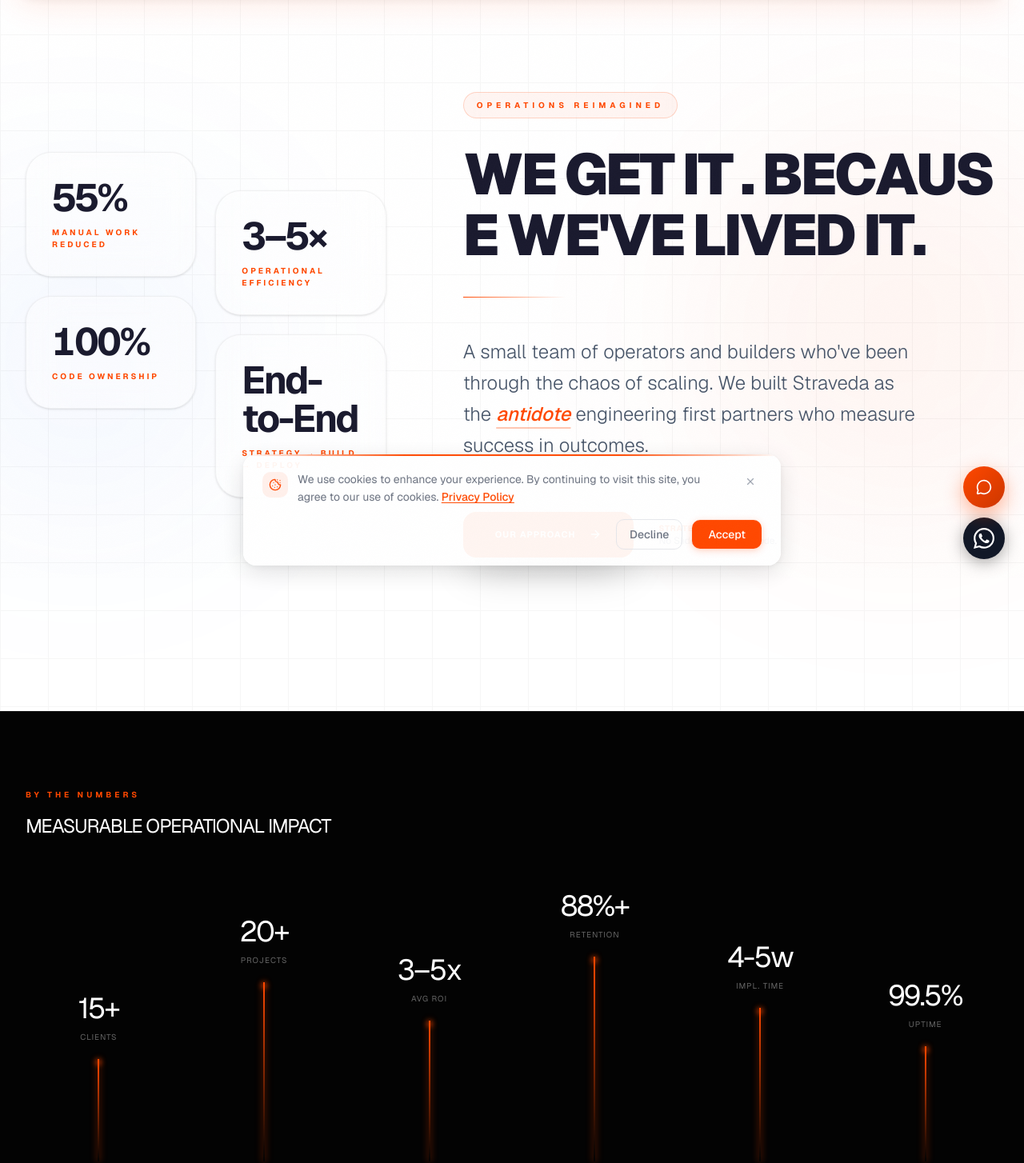
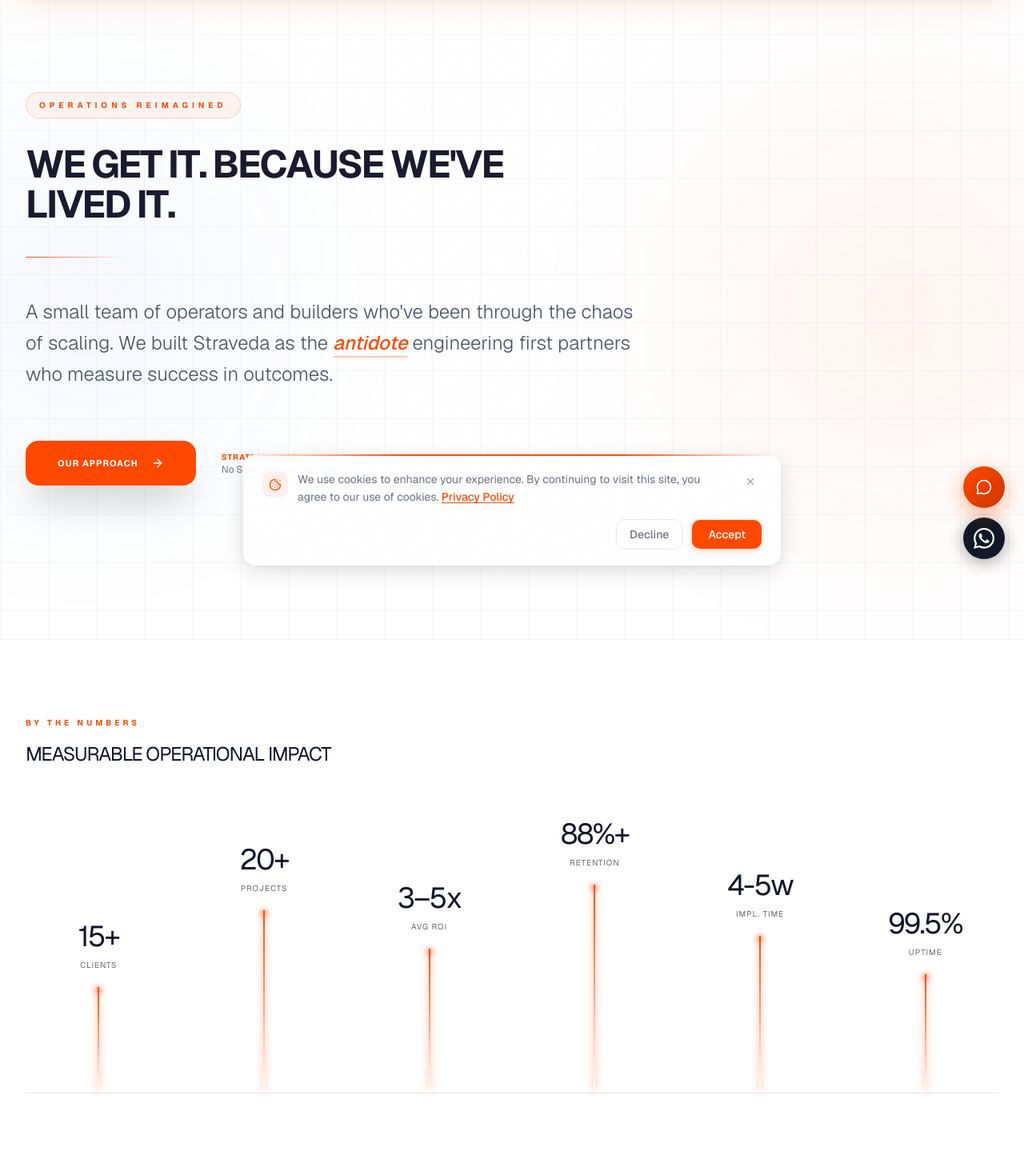
Before and after one commit to archanasanap-3/staging-copy, a Next.js app: page /about in a window 1280 px wide. Shown: the part 77-1531 px from the top of the page at 80% size. Built offline with nearby package versions, Linux system fonts and the light colour scheme.

Commit message:
ui changes in about page and carrer page

```diff
--- a/src/components/features/about/AboutPage.tsx
+++ b/src/components/features/about/AboutPage.tsx
@@ -268,18 +268,18 @@
 
 function StatsSection() {
   return (
-    <section className="bg-[#030303] py-16 md:py-24 overflow-hidden border-y border-white/5">
+    <section className="bg-white dark:bg-[#030303] py-16 md:py-24 overflow-hidden border-y border-black/5 dark:border-white/5">
       <div className="max-w-7xl mx-auto px-6 lg:px-8">
         <div className="mb-10 md:mb-16">
           <span className="text-[10px] font-bold uppercase tracking-[0.4em] text-[#FF4800] mb-4 block">
             By The Numbers
           </span>
-          <h2 className="text-white text-xl md:text-2xl font-normal tracking-tighter uppercase">
+          <h2 className="text-[#0f172a] dark:text-white text-xl md:text-2xl font-normal tracking-tighter uppercase">
             Measurable Operational Impact
           </h2>
         </div>
 
-        <div className="grid grid-cols-2 md:grid-cols-3 lg:grid-cols-6 gap-4 md:gap-6 items-end border-b border-white/5 pb-1">
+        <div className="grid grid-cols-2 md:grid-cols-3 lg:grid-cols-6 gap-4 md:gap-6 items-end border-b border-black/10 dark:border-white/5 pb-1">
           {stats.map((s, i) => (
             <div key={i} className="relative group flex flex-col items-center">
               <motion.div
@@ -289,7 +289,7 @@
                 transition={{ delay: i * 0.1, ease }}
                 className="mb-4 md:mb-5"
               >
-                <p className="text-2xl md:text-4xl font-normal text-white tracking-tighter group-hover:text-[#FF4800] transition-colors duration-500 text-center">
+                <p className="text-2xl md:text-4xl font-normal text-[#0f172a] dark:text-white tracking-tighter group-hover:text-[#FF4800] transition-colors duration-500 text-center">
                   <AnimatedStatValue stat={s} />
                 </p>
                 <p className="text-[10px] text-[#666] uppercase tracking-widest mt-2 text-center">{s.label}</p>
@@ -341,7 +341,6 @@
         <HorizontalCarousel cols={3} size="md">
           {principles.map((p, i) => (
             <motion.div key={i} {...fadeUp} className="group glass-card p-6 md:p-10 rounded-2xl hover:border-[#FF4800]/20 transition-all active:scale-95 h-full">
-              <div className="text-[#FF4800] mb-6 md:mb-8 group-hover:scale-110 transition-transform duration-500">{p.icon}</div>
               <h4 className="text-[#1a1a2e] dark:text-white text-lg md:text-xl font-bold mb-3 md:mb-4 tracking-tight">{p.title}</h4>
               <p className="text-[#475569] dark:text-[#8a8a8a] text-sm leading-relaxed">{p.desc}</p>
             </motion.div>
@@ -387,7 +386,7 @@
           </div>
 
           <h2 className="font-black uppercase leading-[0.95] mx-auto text-[#1a1a2e] dark:text-white"
-            style={{ fontSize: 'clamp(2.5rem, 5vw, 5rem)', letterSpacing: '-3px' }}>
+            style={{ fontSize: 'clamp(1.75rem, 3.5vw, 3.5rem)', letterSpacing: '-3px' }}>
             Two Paths.
             <br />
             <span style={{ color: '#FF4800' }}>One Choice.</span>
@@ -485,10 +484,9 @@
           <div className="absolute left-0 top-0 h-full w-[2px] bg-[#FF4800]" />
           <h2 className="masked-title text-3xl md:text-4xl font-normal uppercase tracking-[-1.5px]">Results that speak.</h2>
         </div>
-        <HorizontalCarousel cols={3} size="md">
+        <HorizontalCarousel cols={3} size="md" autoScrollInterval={3000}>
           {testimonials.map((t, i) => (
             <div key={i} className="flex flex-col glass-card rounded-2xl p-6 md:p-8 h-full active:scale-95 transition-transform">
-              <Quote className="text-[#FF4800]/20 mb-6" size={36} />
               <p className="text-[#475569] dark:text-[#9ca3af] text-base md:text-lg italic leading-relaxed mb-8 flex-grow">&ldquo;{t.quote}&rdquo;</p>
               <div className="border-t border-black/5 dark:border-white/5 pt-6">
                 <p className="text-[#FF4800] text-[10px] font-bold uppercase tracking-widest mb-1">{t.impact}</p>
@@ -517,29 +515,29 @@
     <section className="relative bg-white dark:bg-[#0a0a14] py-16 md:py-24 border-t border-black/5 dark:border-white/5 overflow-hidden">
       <div className="relative max-w-7xl mx-auto px-6 lg:px-8">
         <h2 className="masked-title text-3xl md:text-4xl font-normal uppercase tracking-tighter mb-10 md:mb-16">Let's build something that matters.</h2>
-        <HorizontalCarousel cols={3} size="md" className="mb-12 md:mb-16">
+        <div className="flex flex-col gap-12 md:gap-16 mb-16 md:mb-20">
           {roadmap.map((r, i) => (
             <motion.div
               key={i}
               {...fadeUp}
-              className="flex flex-col p-6 md:p-10 rounded-3xl border border-black/5 dark:border-white/10 bg-white/50 dark:bg-white/[0.04] backdrop-blur-xl shadow-[0_8px_32px_rgba(0,0,0,0.06)] dark:shadow-[0_8px_32px_rgba(0,0,0,0.3)] active:scale-95 transition-transform h-full"
+              className="flex flex-col items-start"
             >
-              <div className="flex justify-end items-start mb-8 md:mb-10">
+              <div className="flex flex-wrap items-center gap-3 md:gap-4 mb-3 md:mb-4">
+                <h4 className="text-[#1a1a2e] dark:text-white text-xl md:text-2xl font-bold">{r.title}</h4>
                 <span className="text-[10px] font-bold uppercase text-[#FF4800] bg-[#FF4800]/10 px-3 py-1 rounded-full">{r.meta}</span>
               </div>
-              <h4 className="text-[#1a1a2e] dark:text-white text-lg md:text-xl font-normal mb-3 md:mb-4">{r.title}</h4>
-              <p className="text-[#475569] dark:text-[#8a8a8a] text-sm leading-relaxed flex-grow">{r.desc}</p>
+              <p className="text-[#475569] dark:text-[#8a8a8a] text-base leading-relaxed max-w-2xl mb-6">{r.desc}</p>
               {r.cta && (
                 <button
                   onClick={() => onNavigate('contact')}
-                  className="mt-6 md:mt-8 self-start bg-[#FF4800] text-white px-6 py-3 rounded-xl font-bold uppercase tracking-widest text-[10px] hover:bg-[#e03f00] transition-colors"
+                  className="bg-[#FF4800] text-white px-6 py-3 rounded-xl font-bold uppercase tracking-widest text-[10px] hover:bg-[#e03f00] transition-colors"
                 >
                   {r.cta} →
                 </button>
               )}
             </motion.div>
           ))}
-        </HorizontalCarousel>
+        </div>
         <div className="flex flex-col items-center">
           <MagneticButton>
             <button
--- a/src/components/features/careers/CareersPage.tsx
+++ b/src/components/features/careers/CareersPage.tsx
@@ -396,7 +396,7 @@
   const [openTrack, setOpenTrack] = useState<string | null>('AI & Automation');
 
   return (
-    <section className="py-20 px-6 bg-[#f5f5f0] dark:bg-[#030303]">
+    <section className="pt-32 pb-20 px-6 bg-[#f5f5f0] dark:bg-[#030303]">
       <div className="max-w-5xl mx-auto">
         <motion.div {...fadeUp} className="mb-14">
           <p className="text-[11px] font-bold uppercase tracking-[0.35em] text-[#FF4800] mb-4">Growth & Learning</p>
@@ -902,12 +902,12 @@
   return (
     <div>
       {/* <HeroSection onViewRoles={scrollToRoles} /> */}
-      <WhoWorksHereSection />
+      {/* <WhoWorksHereSection /> */}
       <GrowthSection />
+      <OpenRolesSection />
+      <OpenApplicationSection />
       <HiringProcessSection />
       <ValuesSection />
-      <OpenRolesSection />
-      <OpenApplicationSection />
       <CTASection />
     </div>
   );
--- a/src/components/features/common/StatsSection.tsx
+++ b/src/components/features/common/StatsSection.tsx
@@ -22,9 +22,21 @@
 ];
 
 function CharReveal({ text, delay = 0, className = "" }: { text: string; delay?: number, className?: string }) {
+  const words = text.split(' ');
+  let charIndex = 0;
+
   return (
     <span className={`inline-block ${className}`}>
-      {text.split('').map((char, i) => (
+      {words.map((word, wIdx) => {
+        if (word === '<br/>' || word === '<br>') {
+          return <br key={`br-${wIdx}`} />;
+        }
+
+        return (
+          <span key={wIdx} className="inline-block whitespace-nowrap">
+            {word.split('').map((char) => {
+              const i = charIndex++;
+              return (
               <motion.span
                 key={i}
                 initial={{ y: '110%', opacity: 0 }}
@@ -37,9 +49,16 @@
                 }}
                 className="inline-block"
               >
-          {char === ' ' ? '\u00A0' : char}
+                {char}
               </motion.span>
-      ))}
+            );
+          })}
+          {wIdx < words.length - 1 && (
+            <span className="inline-block">&nbsp;</span>
+          )}
+        </span>
+        );
+      })}
     </span>
   );
 }
@@ -113,34 +132,10 @@
       </div>
 
       <div className="max-w-7xl mx-auto px-6 lg:px-8 relative z-10">
-        <div className="grid grid-cols-1 lg:grid-cols-12 gap-16 lg:gap-24 items-center">
+        <div className="flex justify-start">
 
-          {/* LEFT SIDE: Stats Cards */}
-          <div className="lg:col-span-5 relative">
-            {/* Vertical Glowing Line */}
-            <div className="absolute -left-12 top-0 bottom-0 w-px bg-black/5 dark:bg-white/5 hidden xl:block">
-              <motion.div
-                className="w-full bg-gradient-to-b from-transparent via-[#FF4800] to-transparent shadow-[0_0_15px_rgba(255,72,0,0.5)]"
-                style={{ height: '30%', top: '0%' }}
-                animate={{ top: ['0%', '70%', '0%'] }}
-                transition={{ duration: 5, repeat: Infinity, ease: "linear" }}
-              />
-            </div>
-
-            <div className="grid grid-cols-1 md:grid-cols-2 gap-6">
-              <div className="space-y-6">
-                <StatCard stat={statItems[0]} index={0} inView={inView} />
-                <StatCard stat={statItems[2]} index={2} inView={inView} />
-              </div>
-              <div className="space-y-6 md:mt-12">
-                <StatCard stat={statItems[1]} index={1} inView={inView} />
-                <StatCard stat={statItems[3]} index={3} inView={inView} />
-              </div>
-            </div>
-          </div>
-
-          {/* RIGHT SIDE: Content */}
-          <div className="lg:col-span-7">
+          {/* CONTENT */}
+          <div className="max-w-3xl">
             <motion.div
               initial={{ opacity: 0 }}
               whileInView={{ opacity: 1 }}
@@ -158,8 +153,8 @@
                   Operations Reimagined
                 </motion.span>
 
-                <h6 className="text-[#1a1a2e] dark:text-white text-4xl md:text-7xl font-black uppercase leading-[1.05] tracking-tighter mb-10">
-                  <CharReveal text="We Get It . Because We've Lived It." delay={0.2} />
+                <h6 className="text-[#1a1a2e] dark:text-white text-3xl md:text-5xl font-bold uppercase leading-[1.05] tracking-tighter mb-10">
+                  <CharReveal text="We Get It. Because We've <br/> Lived It." delay={0.2} />
                 </h6>
 
                 {/* Animated Divider */}
@@ -174,7 +169,7 @@
               </div>
 
               {/* Body Content */}
-              <div className="max-w-xl space-y-8">
+              <div className="max-w-3xl space-y-8">
                 <motion.p
                   initial={{ opacity: 0, y: 20 }}
                   whileInView={{ opacity: 1, y: 0 }}
```
Also changed, not shown: src/components/features/common/HorizontalCarousel.tsx (+13 -0 lines), src/components/features/home/AnimatedHero.tsx (+85 -85 lines). Lines whose indentation alone changed are shown as unchanged.
